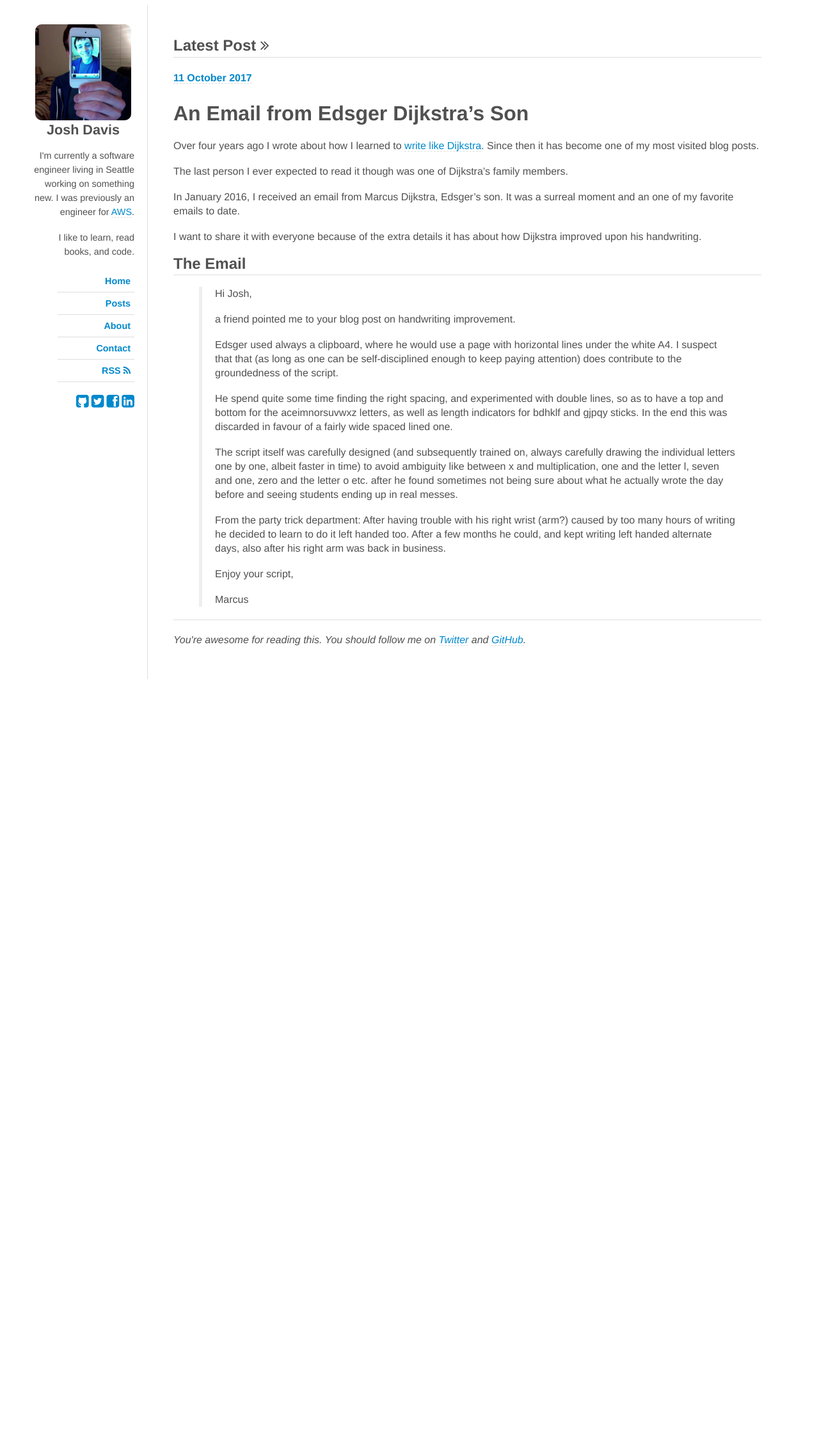
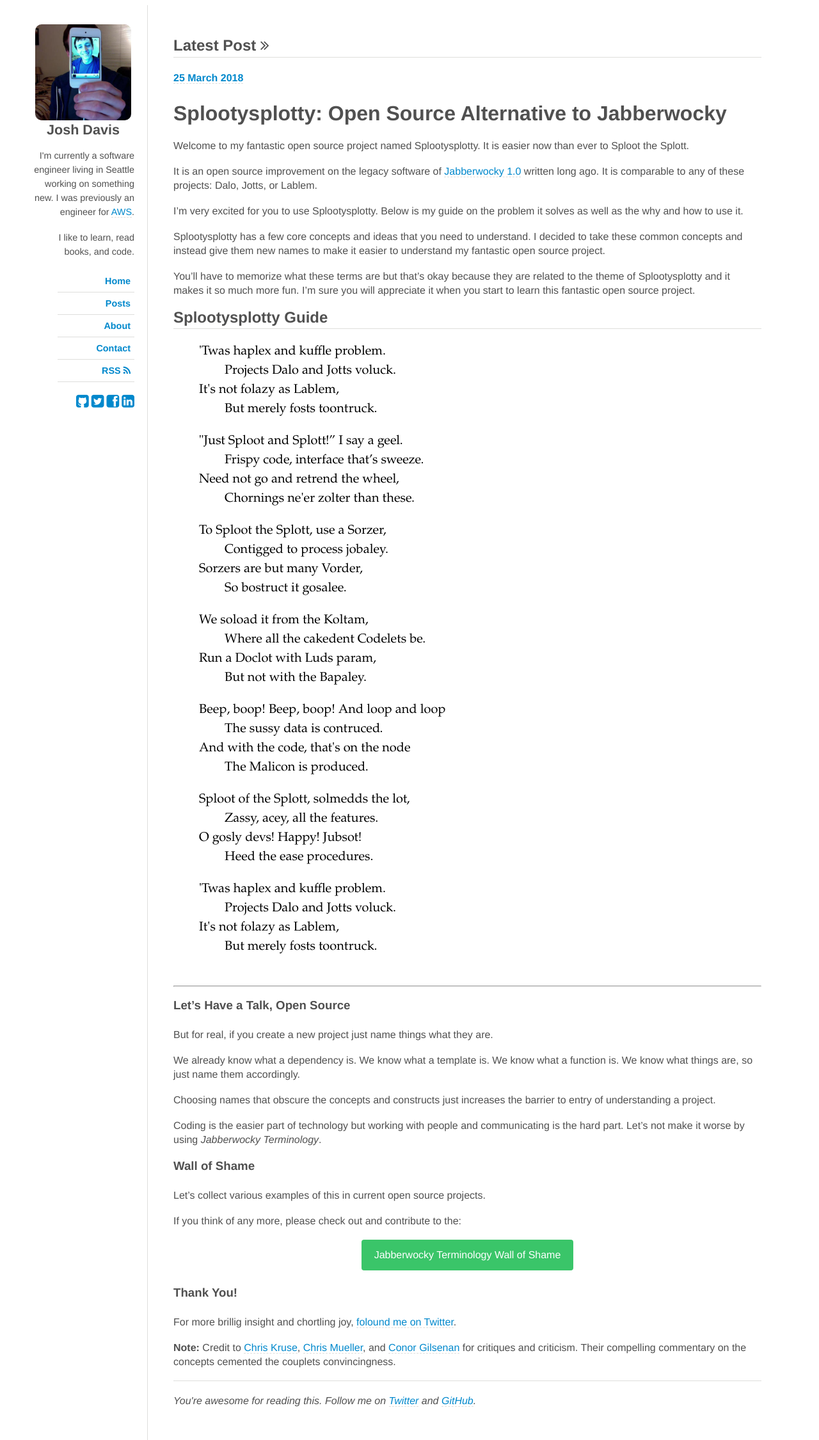
Before and after one commit to jdavis/jdavis.github.com, a Jekyll site: the page built from index.md, in a window 1280 px wide. Shown: the whole page at 64% size. Built offline with Jekyll 4.4.1, drawn with Linux system fonts in a browser that asks for light colours; nearby versions of some CDN libraries; some web fonts are replaced; before the commit the page ends 1061 px from its top, so only the background shows below that.

Commit message:
Add new blog post on Jabberwocky terminology

```diff
--- a/_includes/footer.html
+++ b/_includes/footer.html
@@ -1,6 +1,6 @@
 <div class="end">
     <span>
-        You're awesome for reading this. You should follow me on
+        You're awesome for reading this. Follow me on
         <a href="{{ site.data.accounts.twitter.site }}">Twitter</a>
         and
         <a href="{{ site.data.accounts.github.site }}">GitHub</a>.
--- /dev/null
+++ b/_posts/2018-03-25-splootysplotty-open-source-alternative-to-jabberwocky.md
@@ -0,0 +1,146 @@
+---
+layout: post
+title: Splootysplotty&#58; Open Source Alternative to Jabberwocky
+css:
+    - /css/poetry.css
+description:
+    TODO
+---
+
+{{ page.title }}
+================
+
+Welcome to my fantastic open source project named Splootysplotty. It is easier
+now than ever to Sploot the Splott.
+
+It is an open source improvement on the legacy software of [Jabberwocky
+1.0][jabberwocky] written long ago. It is comparable to any of these projects:
+Dalo, Jotts, or Lablem.
+
+I'm very excited for you to use Splootysplotty. Below is my guide on the
+problem it solves as well as the why and how to use it.
+
+Splootysplotty has a few core concepts and ideas that you need to understand. I
+decided to take these common concepts and instead give them new names to make it
+easier to understand my fantastic open source project.
+
+You'll have to memorize what these terms are but that's okay because they are
+related to the theme of Splootysplotty and it makes it so much more fun. I'm
+sure you will appreciate it when you start to learn this fantastic open source
+project.
+
+## Splootysplotty Guide
+
+<div class="poem">
+
+<p>
+    'Twas haplex and kuffle problem.
+    <br/>
+    <span>Projects Dalo and Jotts voluck.</span>
+    <br/>
+    It's not folazy as Lablem,
+    <br/>
+    <span>But merely fosts toontruck.</span>
+</p>
+
+<p>
+    "Just Sploot and Splott!” I say a geel.
+    <br/>
+    <span>Frispy code, interface that’s sweeze.</span>
+    <br/>
+    Need not go and retrend the wheel,
+    <br/>
+    <span>Chornings ne'er zolter than these.</span>
+</p>
+
+<p>
+    To Sploot the Splott, use a Sorzer,
+    <br/>
+    <span>Contigged to process jobaley.</span>
+    <br/>
+    Sorzers are but many Vorder,
+    <br/>
+    <span>So bostruct it gosalee.</span>
+</p>
+
+<p>
+    We soload it from the Koltam,
+    <br/>
+    <span>Where all the cakedent Codelets be.</span>
+    <br/>
+    Run a Doclot with Luds param,
+    <br/>
+    <span>But not with the Bapaley.</span>
+</p>
+
+<p>
+    Beep, boop! Beep, boop! And loop and loop
+    <br/>
+    <span>The sussy data is contruced.</span>
+    <br/>
+    And with the code, that's on the node
+    <br/>
+    <span>The Malicon is produced.</span>
+</p>
+
+<p>
+    Sploot of the Splott, solmedds the lot,
+    <br/>
+    <span>Zassy, acey, all the features.</span>
+    <br/>
+    O gosly devs! Happy! Jubsot!
+    <br/>
+    <span>Heed the ease procedures.</span>
+</p>
+
+<p>
+    'Twas haplex and kuffle problem.
+    <br/>
+    <span>Projects Dalo and Jotts voluck.</span>
+    <br/>
+    It's not folazy as Lablem,
+    <br/>
+    <span>But merely fosts toontruck.</span>
+</p>
+</div>
+
+----
+
+### Let's Have a Talk, Open Source
+
+But for real, if you create a new project just name things what they are.
+
+We already know what a dependency is. We know what a template is. We know what a
+function is. We know what things are, so just name them accordingly.
+
+Choosing names that obscure the concepts and constructs just increases the
+barrier to entry of understanding a project.
+
+Coding is the easier part of technology but working with people and
+communicating is the hard part. Let’s not make it worse by using *Jabberwocky
+Terminology*.
+
+### Wall of Shame
+
+Let's collect various examples of this in current open source projects.
+
+If you think of any more, please check out and contribute to the:
+
+<div class="buttons">
+    <a class="button" href="/jabberwocky-terminology">Jabberwocky Terminology Wall of Shame</a>
+</div>
+
+### Thank You!
+
+For more brillig insight and chortling joy, [folound me on Twitter][twitter].
+
+**Note:** Credit to [Chris Kruse][kruse], [Chris Mueller][mueller], and [Conor
+Gilsenan][conor] for critiques and criticism. Their compelling commentary on the
+concepts cemented the couplets convincingness.
+
+[twitter]: {{ site.data.accounts.twitter.site }}
+[jabberwocky]: https://www.poetryfoundation.org/poems/42916/jabberwocky
+
+[kruse]: https://twitter.com/ballpointcarrot
+[mueller]: https://twitter.com/cmueller
+[conor]: https://twitter.com/conorgil
--- a/css/base.css
+++ b/css/base.css
@@ -43,29 +43,34 @@ ul.pretty:after {
 }
 
 .container a.button {
-    margin-bottom: 20px;
-    height: 25px;
-    text-align: center;
-    font-size: 16px;
-    font-weight: bold;
+    color: #FFFFFF;
+    background: #3ac569;
+    overflow: hidden;
+    padding: 0.8em 1.2em;
+    cursor: pointer;
+    border: 0 none;
+    border-radius: 4px;
     display: inline-block;
-    background-color: #599Bdc;
-    border-radius: 4px;
-    padding: 6px 6px;
-    border-color: #295c8c;
-    border-width: 1px;
-    border-style: solid;
-    color: #FFFFFF;
+    text-decoration: none;
+    -webkit-transition: all 60ms ease-in-out;
+            transition: all 60ms ease-in-out;
 }
 
 .container a.button:hover {
-    background-color: #3072B3;
-    color: white;
+    opacity: .85;
+    -webkit-transition: all 60ms ease-in;
+            transition: all 60ms ease;
 }
 
 .container a.button:active {
-    background-color: #5ea3e0;
-    color: white;
+    -webkit-transition: all 60ms ease-in;
+            transition: all 60ms ease-in;
+    opacity: .75;
+}
+
+.container a.button:focus {
+    outline: 1px dotted #959595;
+    outline-offset: -4px;
 }
 
 .container {
--- /dev/null
+++ b/css/poetry.css
@@ -0,0 +1,13 @@
+.poem {
+    color: #000;
+    font-family: Garamond, Baskerville, 'Baskerville Old Face', 'Hoefler Text', 'Times New Roman', serif;
+    font-size: 20px;
+    line-height: 1.5;
+    padding-left: 2em;
+    padding-bottom: 1em;
+}
+
+.poem span {
+    text-indent: -2em;
+    margin-left: 2em;
+}
```
Also changed, not shown: .gitmodules (added).
